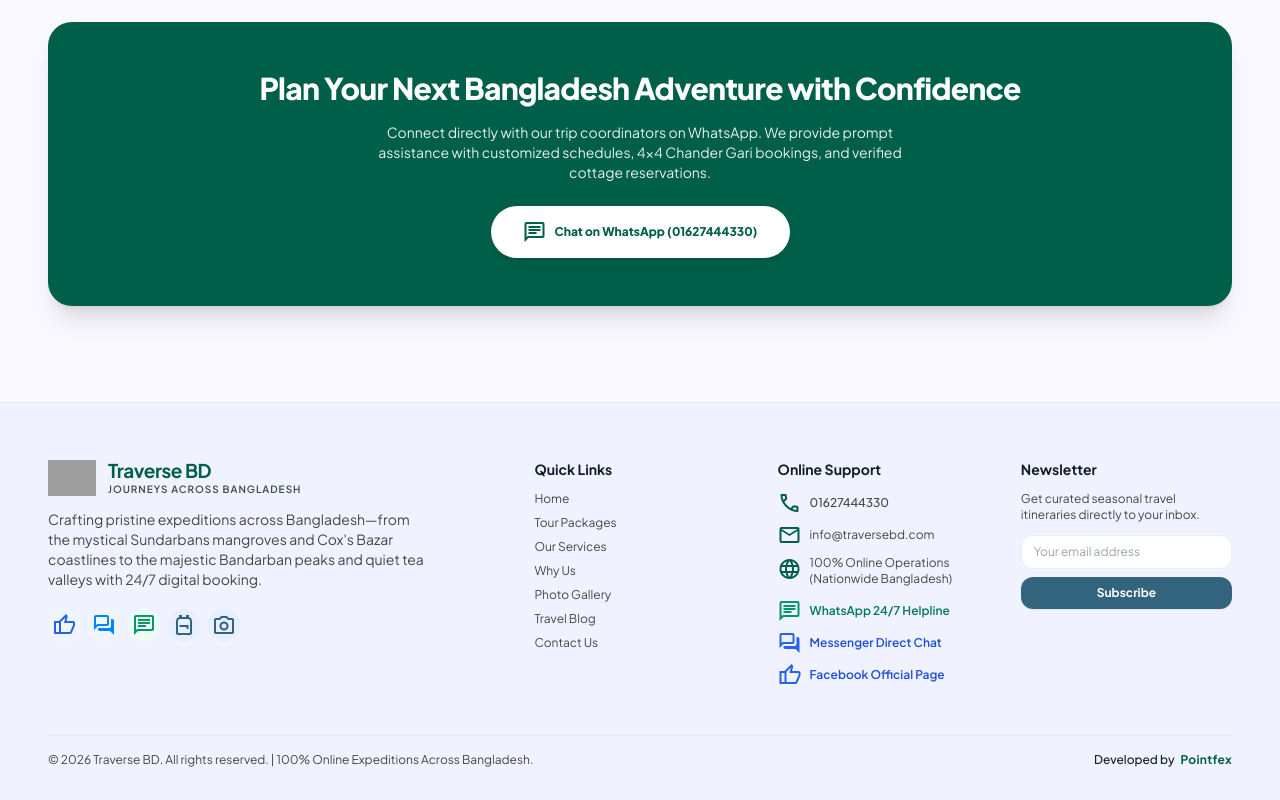
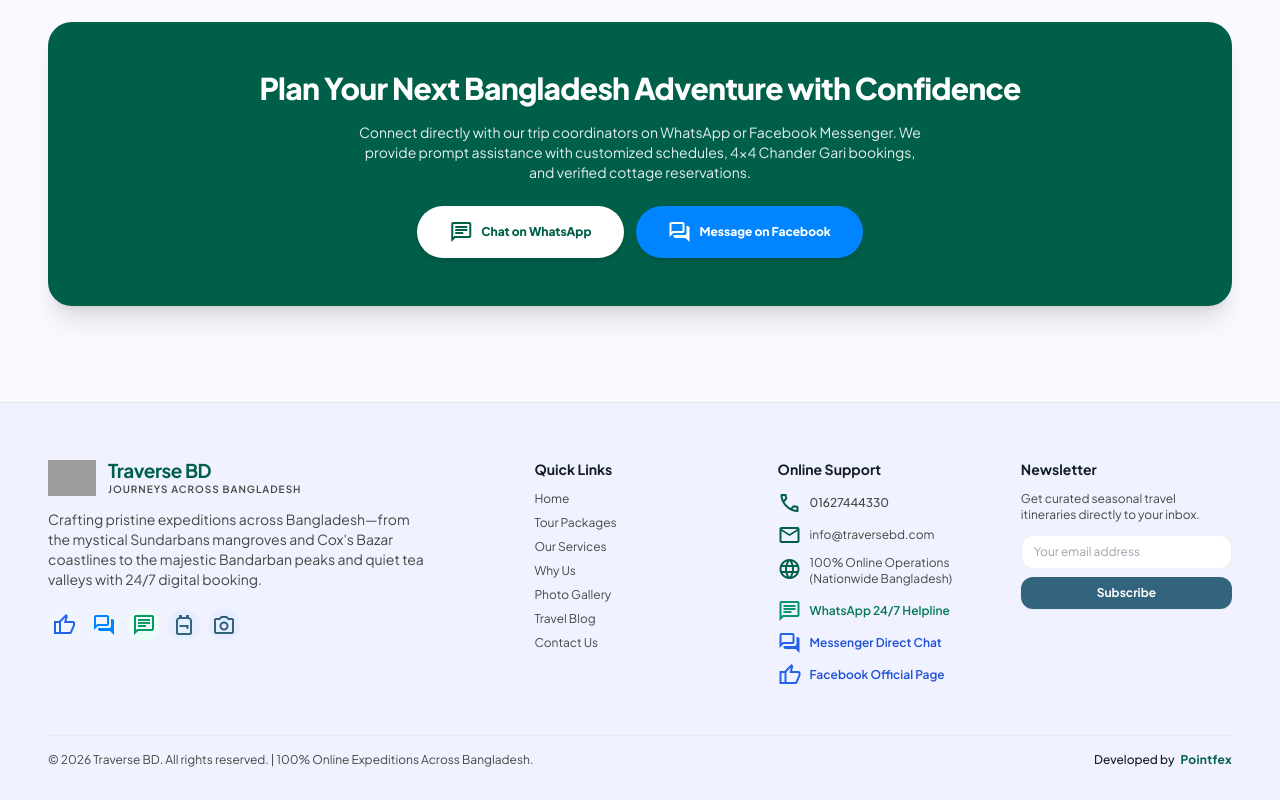
Before and after one commit to pointfex-hq/TraverseBD, a Next.js app: page /why-us in a window 1280 px wide. Shown: the part 2238-3038 px from the top of the page. Built offline with nearby package versions, Linux system fonts and the light colour scheme; grey boxes are pictures that could not be loaded.

Commit message:
feat(why-us): add direct facebook messenger action to consultation banner

```diff
--- a/frontend/views/WhyUsView.tsx
+++ b/frontend/views/WhyUsView.tsx
@@ -235,9 +235,9 @@ export default function WhyUsView() {
             Plan Your Next Bangladesh Adventure with Confidence
           </h2>
           <p className="text-xs sm:text-sm text-white/90 max-w-xl mx-auto leading-relaxed">
-            Connect directly with our trip coordinators on WhatsApp. We provide prompt assistance with customized schedules, 4x4 Chander Gari bookings, and verified cottage reservations.
+            Connect directly with our trip coordinators on WhatsApp or Facebook Messenger. We provide prompt assistance with customized schedules, 4x4 Chander Gari bookings, and verified cottage reservations.
           </p>
-          <div className="pt-2">
+          <div className="pt-2 flex flex-wrap items-center justify-center gap-3">
             <a
               href={whatsappUrl}
               target="_blank"
@@ -245,7 +245,16 @@ export default function WhyUsView() {
               className="inline-flex items-center gap-2 px-8 py-3.5 rounded-full bg-white text-primary text-xs font-extrabold shadow-md hover:bg-white/90 transition-all hover:scale-105"
             >
               <span className="material-symbols-outlined text-[18px]">chat</span>
-              <span>Chat on WhatsApp (01627444330)</span>
+              <span>Chat on WhatsApp</span>
+            </a>
+            <a
+              href="https://www.facebook.com/messages/t/431751336697364"
+              target="_blank"
+              rel="noopener noreferrer"
+              className="inline-flex items-center gap-2 px-8 py-3.5 rounded-full bg-[#0084FF] text-white text-xs font-extrabold shadow-md hover:bg-[#0073e6] transition-all hover:scale-105"
+            >
+              <span className="material-symbols-outlined text-[18px]">forum</span>
+              <span>Message on Facebook</span>
             </a>
           </div>
         </div>
```
